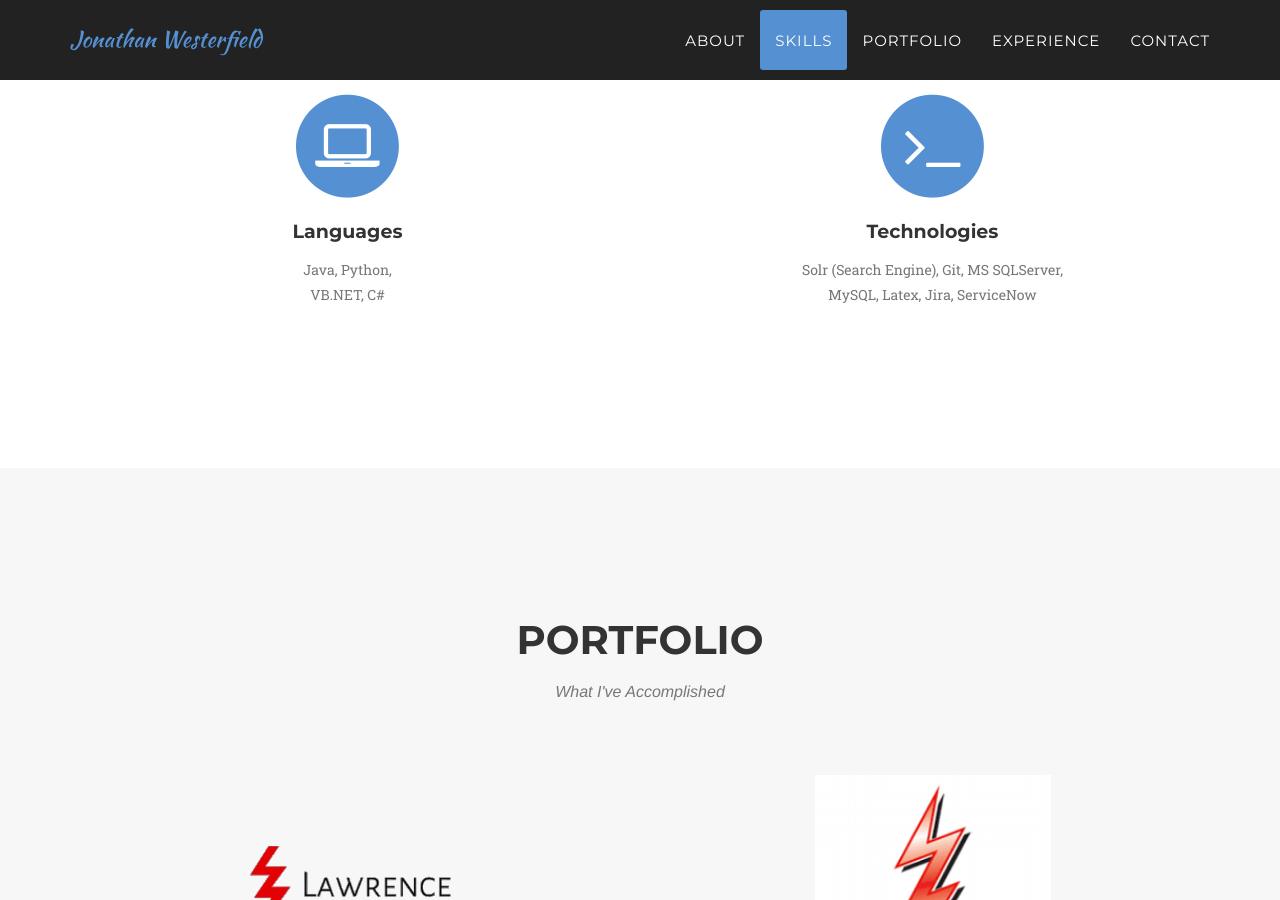
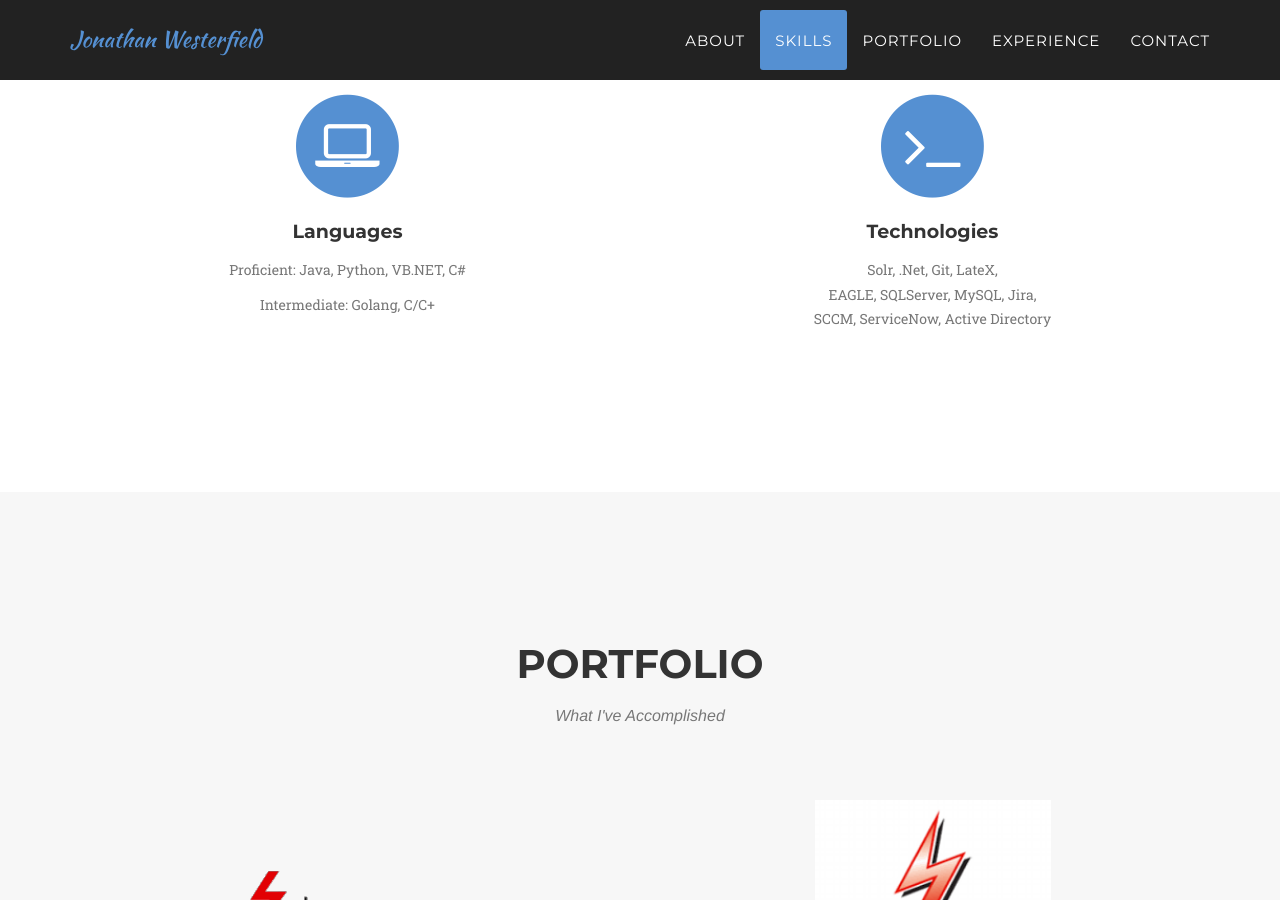
Before and after one commit to JonathanGWesterfield/jonathangwesterfield.github.io, a Jekyll site: the page built from index.html, in a window 1280 px wide and 900 px high, scrolled down 2483 px. Built offline with Jekyll 4.4.1, drawn with Linux system fonts in a browser that asks for light colours; some web fonts are replaced.

Commit message:
Update skills.html

```diff
--- a/_includes/skills.html
+++ b/_includes/skills.html
@@ -28,7 +28,8 @@
                         <li>Python</li>
                         <li>VB.NET, C&#35;</li> -->
                     </ul>
-                    <p class="text-muted">Java, Python,<br> VB.NET, C&#35;</p>
+                    <p class="text-muted">Proficient: Java, Python, VB.NET, C&#35;</p>
+                    <p class="text-muted">Intermediate: Golang, C&#47;C&#43;</p>
                 </div>
                 <div class="col-md-6">
                     <span class="fa-stack fa-4x">
@@ -43,7 +44,7 @@
                         <li>Latex</li>
                         <li>ServiceNow</li>
                     </ul> -->
-                    <p class="text-muted">Solr (Search Engine), Git, MS SQLServer,<br> MySQL, Latex, Jira, ServiceNow</p>
+                    <p class="text-muted">Solr, .Net, Git, LateX,<br>EAGLE, SQLServer, MySQL, Jira,<br> SCCM, ServiceNow, Active Directory</p>
                 </div>
             </div>
         </div>
```
